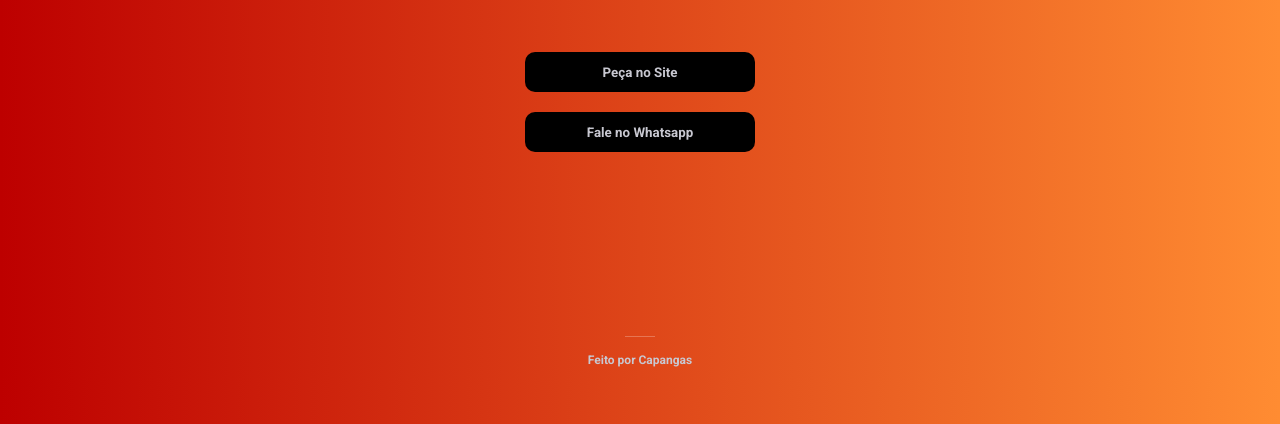
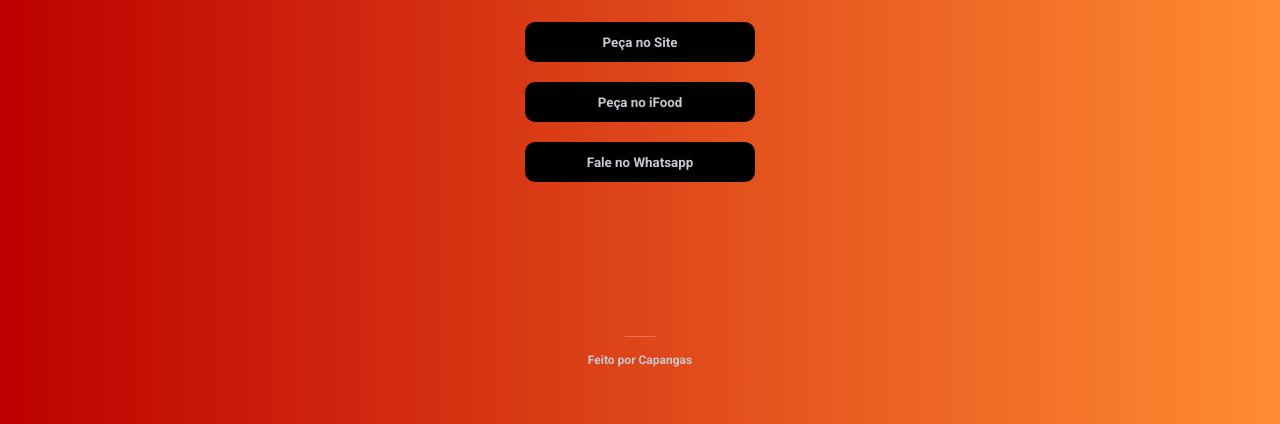
Before and after one commit to PedroSenaCabral/capangas, a website: page index.html in a window 1280 px wide. Shown: the part 376-800 px from the top of the page. Drawn offline with Linux system fonts and the light colour scheme; a web font is replaced by a local one.

Commit message:
Update index.html

```diff
--- a/index.html
+++ b/index.html
@@ -27,6 +27,16 @@
       </div>
        </div>
       </section>
+    <section>
+        <div class="social">
+          <div class= "area-button">
+            <button>
+              <a href="https://www.ifood.com.br/delivery/parnamirim-rn/capangas-parque-das-nacoes/a1133ce5-b537-4307-b49b-d9ba58e8e4f1?UTM_Medium=share" target="_blank">Peça no iFood</a>
+            </button>
+          </div>
+      </div>
+       </div>
+      </section>
       <section>
         <div class="social">
           <div class= "area-button">
```
